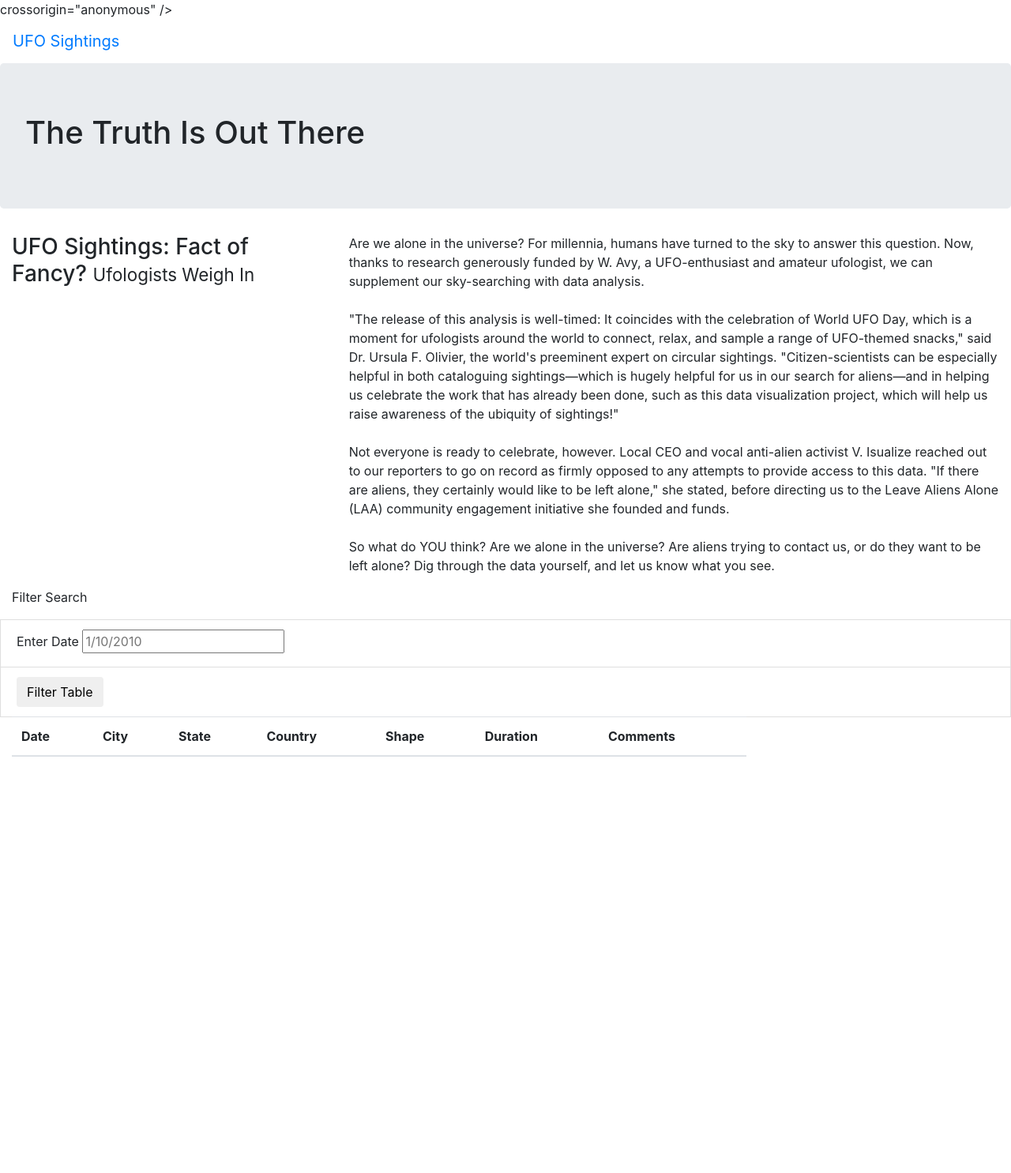
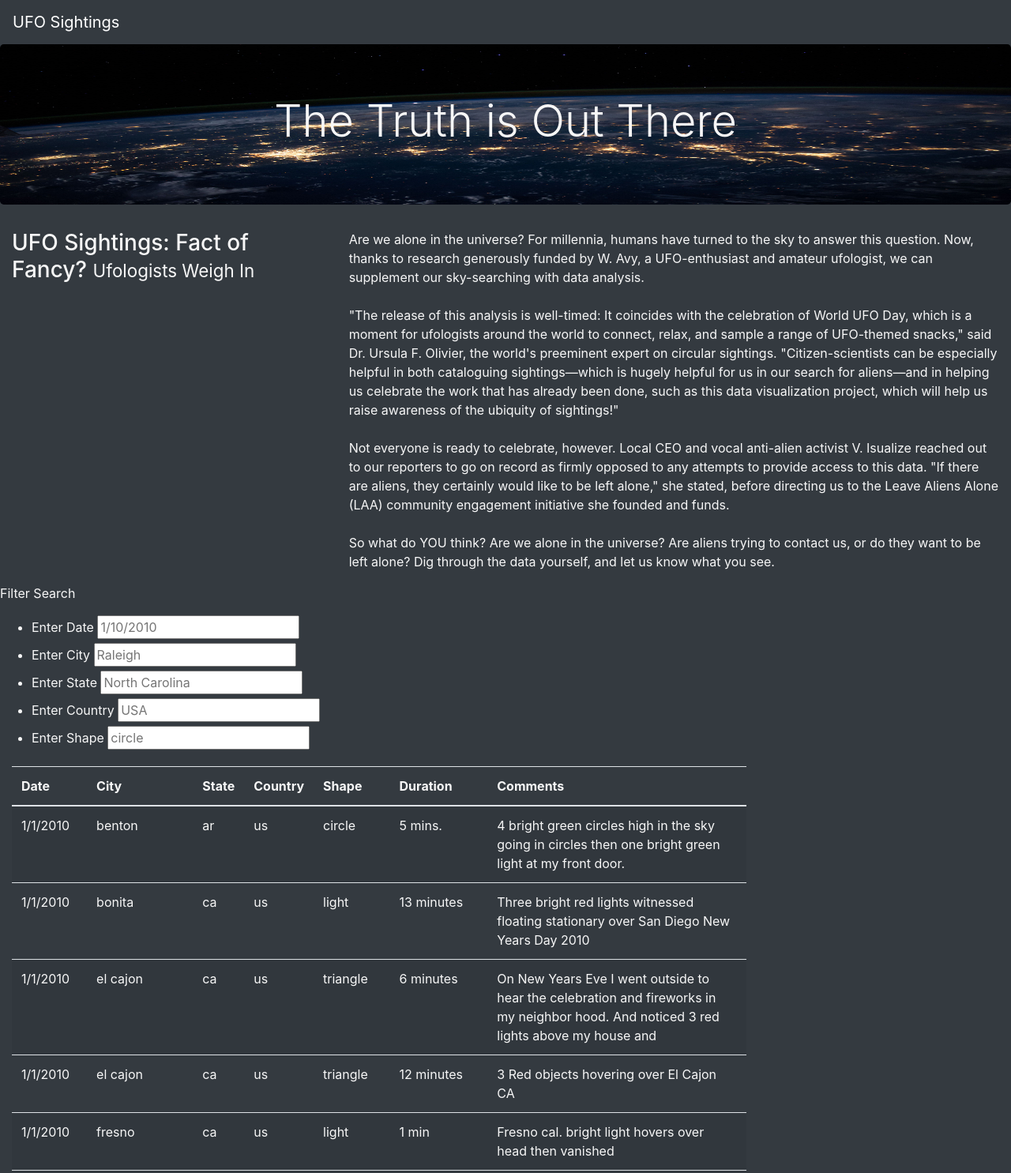
Before and after one commit to EmeryHollar/UFOs, a plain HTML site: page index.html in a window 1280 px wide. Shown: the top 1485 px of the page at 79% size. Before the commit the page ends 974 px from the top, so only its background shows below. Drawn offline with nearby package versions, Linux system fonts and the light colour scheme.

Commit message:
Completed Challenge with app.js and index.html

```diff
--- /dev/null
+++ b/app.js
@@ -0,0 +1,77 @@
+// from data.js
+const tableData = data;
+
+// get table references
+let tbody = d3.select("tbody");
+
+function buildTable(data) {
+  // First, clear out any existing data
+  tbody.html("");
+
+  // Next, loop through each object in the data
+  // and append a row and cells for each value in the row
+  data.forEach((dataRow) => {
+    // Append a row to the table body
+    let row = tbody.append("tr");
+
+    // Loop through each field in the dataRow and add
+    // each value as a table cell (td)
+    Object.values(dataRow).forEach((val) => {
+      let cell = row.append("td");
+      cell.text(val);
+    });
+  });
+}
+
+// 1. Create a variable to keep track of all the filters as an object.
+let filters = {};
+
+// 3. Use this function to update the filters.
+function updateFilters() {
+  // 4a. Save the element that was changed as a variable.
+  let changedElement = d3.select(this);
+  // 4b. Save the value that was changed as a variable.
+  let elementValue = changedElement.property("value");
+  console.log(elementValue);
+  // 4c. Save the id of the filter that was changed as a variable.
+  let filterID = changedElement.attr("id");
+  console.log(filterID);
+  //console.log(data);
+
+  // 5. If a filter value was entered then add that filterId and value
+  // to the filters list. Otherwise, clear that filter from the filters object.
+  if (elementValue) {
+    filters[filterID] = elementValue;
+  }
+  else {
+    delete filters[filterID];
+  }
+  // 6. Call function to apply all filters and rebuild the table
+  filterTable();
+
+}
+
+// 7. Use this function to filter the table when data is entered.
+function filterTable() {
+
+  // 8. Set the filtered data to the tableData.
+  let filteredData = tableData;
+  console.log(filters)
+
+  // 9. Loop through all of the filters and keep any data that
+  // matches the filter values
+  Object.entries(filters).forEach(([key,value]) => {
+    filteredData = filteredData.filter(row => row[key] === value);
+  });
+
+
+  // 10. Finally, rebuild the table using the filtered data
+  buildTable(filteredData)
+  console.log(filteredData)
+}
+
+// 2. Attach an event to listen for changes to each filter
+d3.selectAll("input").on("change", updateFilters);
+
+// Build the table when the page loads
+buildTable(tableData);
--- a/index.html
+++ b/index.html
@@ -8,20 +8,19 @@
     <link
     rel="stylesheet"
     href="https://maxcdn.bootstrapcdn.com/bootstrap/4.0.0/css/bootstrap.min.css"
-    rel="stylesheet" href="static/css/style.css">
     integrity="sha384-Gn5384xqQ1aoWXA+058RXPxPg6fy4IWvTNh0E263XmFcJlSAwiGgFAW/dAiS6JXm"
     crossorigin="anonymous"
   />
   <link rel="stylesheet" href="static/css/style.css">
 </head>
-<body>
+<body class="bg-dark">
     <div class="wrapper">
-        <nav class="navbar navbar-expand-lg">
+      <nav class="navbar navbar-dark bg-dark navbar-expand-lg">
             <a class="navbar-brand" href="index.html">UFO Sightings</a>
           </nav>
     </div>
     <div class="jumbotron">
-        <h1>The Truth Is Out There</h1>
+      <h1 class="display-4">The Truth is Out There</h1>
     </div>
     <div class="container-fluid">
         <div class="row">
@@ -41,27 +40,33 @@
     </div>
     <div class="container-fluid">
         <div class="row">
-          <div class="col-md-3">
-            <form>
-                <p>Filter Search</p>
-              </form>
-
-          </div>
-          <div class="col-md-9">
-
         </div>
       </div>
-      </div>
-      <ul class="list-group">
-
-    </ul>
-    <li class="list-group-item">
-        <label for="date">Enter Date</label>
+      <form class="bg-dark">
+        <p>Filter Search</p>
+        <ul>
+          <li>
+            <label for="datetime">Enter Date</label>
             <input type="text" placeholder="1/10/2010" id="datetime" />
           </li>
-    <li class="list-group-item">
-        <button id="filter-btn" type="button" class="btn btn-default">Filter Table</button>
+          <li>
+            <label for="city">Enter City</label>
+            <input type="text" placeholder="Raleigh" id="city" />
           </li>
+          <li>
+            <label for="state">Enter State</label>
+            <input type="text" placeholder="North Carolina" id="state" />
+          </li>
+          <li>
+            <label for="country">Enter Country</label>
+            <input type="text" placeholder="USA" id="country" />
+          </li>
+          <li>
+            <label for ="shape">Enter Shape</label>
+            <input type="text" placeholder="circle" id="shape" />
+          </li>
+        </ul>
+       </form>
     <div class="col-md-9">
         <table class="table table-striped">
           <thead>
@@ -78,5 +83,8 @@
           <tbody></tbody>
         </table>
       </div>
+      <script src="https://cdnjs.cloudflare.com/ajax/libs/d3/7.4.4/d3.min.js"></script>
+      <script src="static/data.js"></script>
+      <script src="/app.js"></script>
 </body>
 </html>
--- a/static/css/style.css
+++ b/static/css/style.css
@@ -0,0 +1,10 @@
+body {
+
+    color: #f7f7f7;
+}
+
+.jumbotron {
+    background-image: url("../images/nasa.jpg");
+    background-size: 100% 100%;
+    text-align: center;
+  }
```
Also changed, not shown: static/app_1.js (renamed from static/app.js), static/images/nasa.jpg (added). Lines whose indentation alone changed are shown as unchanged.
